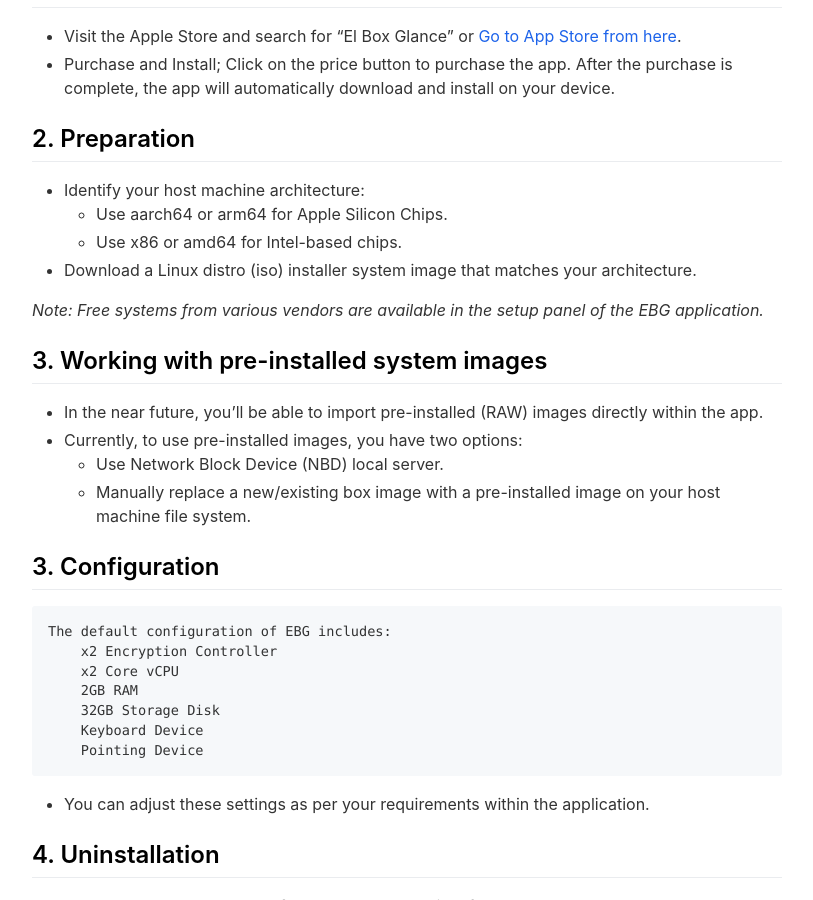
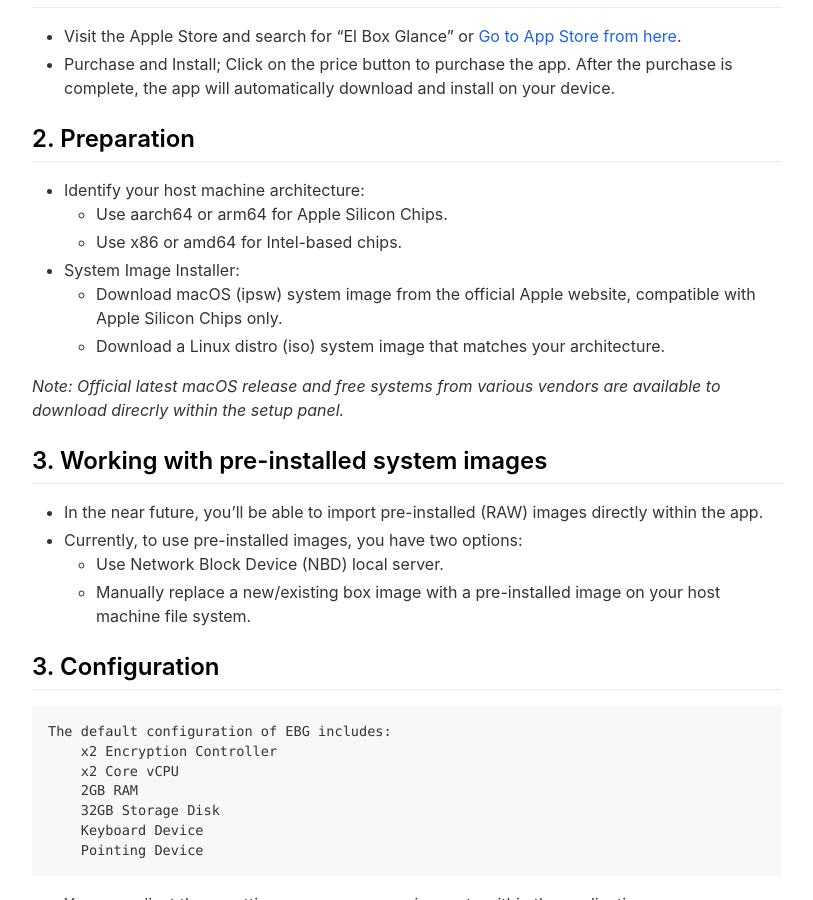
Before and after one commit to i3bit/ebg, a Jekyll site: the page built from _pages/guide.md, in a window 1280 px wide and 900 px high, scrolled down 362 px. Shown: the whole window, without its empty margins (233-1046 px from the left). Built offline with Jekyll 4.4.1, drawn with Linux system fonts in a browser that asks for light colours; nearby versions of some CDN libraries.

Commit message:
Update guide.md

```diff
--- a/_pages/guide.md
+++ b/_pages/guide.md
@@ -21,9 +21,12 @@ This guide describes basic operation of El Box Glance.
 * Identify your host machine architecture:
     * Use aarch64 or arm64 for Apple Silicon Chips.
     * Use x86 or amd64 for Intel-based chips.
-* Download a Linux distro (iso) installer system image that matches your architecture.
 
-*Note: Free systems from various vendors are available in the setup panel of the EBG application.*
+* System Image Installer:
+   * Download macOS (ipsw) system image from the official Apple website, compatible with Apple Silicon Chips only.
+   * Download a Linux distro (iso) system image that matches your architecture.
+
+*Note: Official latest macOS release and free systems from various vendors are available to download direcrly within the setup panel.*
 
 ## 3. Working with pre-installed system images
 
```
